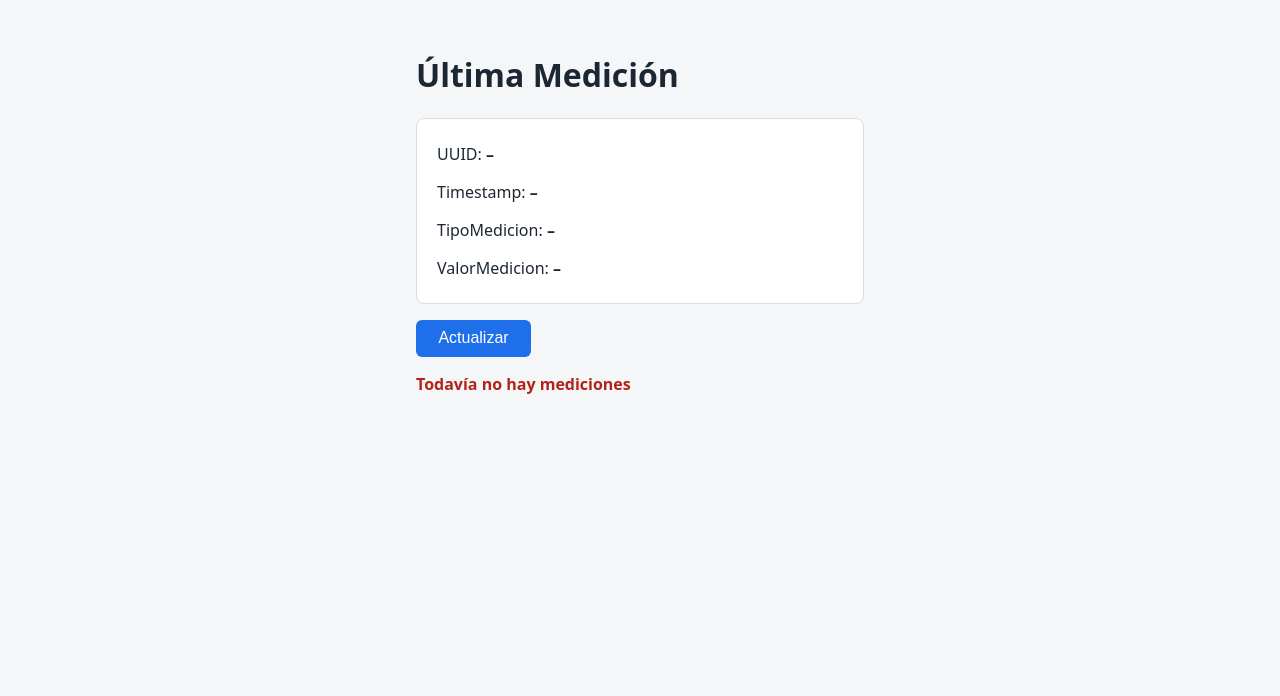
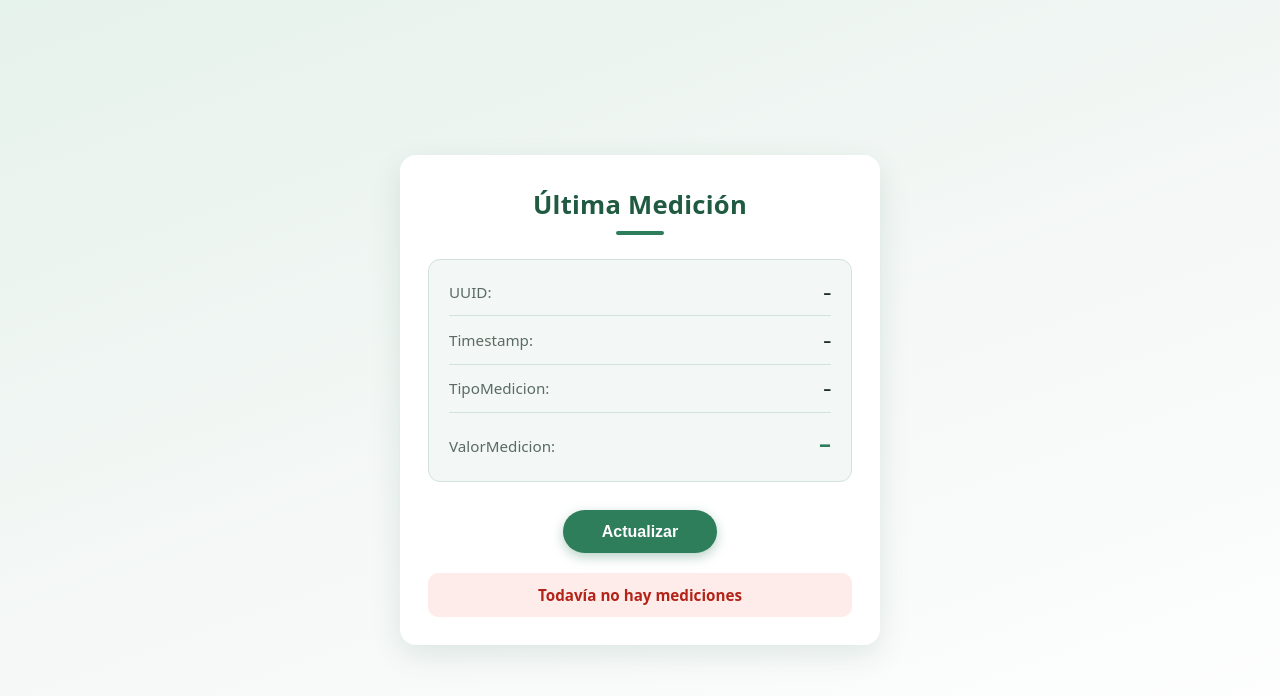
Before and after one commit to PelinnKaynak/proyecto_biometria_sprint_0, a website: page src/web/index.html in a window 1280 px wide. Both pictures are taken after a click on the button "Actualizar". Drawn offline with Linux system fonts and the light colour scheme; no server answers.

Commit message:
mejora del diseño visual, fecha legible y nombre del tipo

```diff
--- a/src/web/estilos.css
+++ b/src/web/estilos.css
@@ -1,47 +1,151 @@
 /* ---------------------------------------------------------------------------
    Fichero:     estilos.css
    Descripción: Estilos de la UX del navegador (doc/web_design.md).
+                Solo cambia el aspecto: la estructura (H1, DIV con 4 P,
+                botón y P de error) es la del diseño.
    Autora:      Pelin Kaynak
-   Fecha:       29/09/2026
+   Fecha:       06/10/2026
    Copyright:   (c) 2026 Pelin Kaynak - Proyecto Biometría y Medio Ambiente, EPSG-UPV
    --------------------------------------------------------------------------- */
 
+:root {
+  --verde: #2e7d5b;
+  --verde-oscuro: #1f5a41;
+  --verde-claro: #e6f2ec;
+  --fondo: #f3f7f5;
+  --texto: #1d2b25;
+  --texto-suave: #5b6b64;
+  --borde: #d3e3db;
+  --rojo: #b42318;
+  --rojo-claro: #fdecea;
+}
+
+* {
+  box-sizing: border-box;
+}
+
 body {
-  font-family: system-ui, sans-serif;
-  background: #f4f6f8;
-  color: #1d2733;
   margin: 0;
+  min-height: 100vh;
+  font-family: system-ui, -apple-system, "Segoe UI", Roboto, sans-serif;
+  color: var(--texto);
+  background: linear-gradient(160deg, var(--verde-claro) 0%, var(--fondo) 45%, #ffffff 100%);
+  display: flex;
+  align-items: center;
+  justify-content: center;
   padding: 2rem 1rem;
 }
 
+/* Tarjeta central que contiene toda la página */
 main {
-  max-width: 28rem;
-  margin: 0 auto;
+  width: 100%;
+  max-width: 30rem;
+  background: #ffffff;
+  border-radius: 16px;
+  box-shadow: 0 10px 30px rgba(31, 90, 65, 0.12);
+  padding: 2rem 1.75rem 1.75rem;
+  text-align: center;
 }
 
+/* Título (H1) */
+h1 {
+  margin: 0 0 1.5rem;
+  font-size: 1.6rem;
+  color: var(--verde-oscuro);
+  letter-spacing: 0.01em;
+}
+
+h1::after {
+  content: "";
+  display: block;
+  width: 3rem;
+  height: 4px;
+  margin: 0.6rem auto 0;
+  border-radius: 2px;
+  background: var(--verde);
+}
+
+/* Contenedor (DIV) con los datos de la medición */
 #contenedorMedicion {
-  background: #ffffff;
-  border: 1px solid #d5dde5;
-  border-radius: 8px;
+  background: var(--fondo);
+  border: 1px solid var(--borde);
+  border-radius: 12px;
   padding: 0.5rem 1.25rem;
+  text-align: left;
+}
+
+/* Cada dato (P): etiqueta a la izquierda, valor a la derecha */
+#contenedorMedicion p {
+  display: flex;
+  justify-content: space-between;
+  align-items: baseline;
+  gap: 1rem;
+  margin: 0;
+  padding: 0.85rem 0;
+  color: var(--texto-suave);
+  font-size: 0.95rem;
+}
+
+#contenedorMedicion p + p {
+  border-top: 1px solid var(--borde);
 }
 
 #contenedorMedicion span {
   font-weight: 600;
+  color: var(--texto);
+  text-align: right;
+  word-break: break-all;
 }
 
-#botonActualizar {
-  margin-top: 1rem;
-  padding: 0.6rem 1.4rem;
-  font-size: 1rem;
-  border: none;
-  border-radius: 6px;
-  background: #1f6feb;
-  color: #ffffff;
-  cursor: pointer;
+/* El valor de la medición destaca más que el resto */
+#ValorMedicion {
+  font-size: 1.5rem;
+  color: var(--verde) !important;
 }
 
+/* Botón Actualizar, centrado */
+#botonActualizar {
+  display: block;
+  margin: 1.75rem auto 0;
+  padding: 0.8rem 2.4rem;
+  font-size: 1rem;
+  font-weight: 600;
+  color: #ffffff;
+  background: var(--verde);
+  border: none;
+  border-radius: 999px;
+  box-shadow: 0 4px 12px rgba(46, 125, 91, 0.35);
+  cursor: pointer;
+  transition: background 0.15s, transform 0.15s, box-shadow 0.15s;
+}
+
+#botonActualizar:hover {
+  background: var(--verde-oscuro);
+  transform: translateY(-1px);
+  box-shadow: 0 6px 16px rgba(31, 90, 65, 0.35);
+}
+
+#botonActualizar:active {
+  transform: translateY(1px);
+  box-shadow: 0 2px 6px rgba(31, 90, 65, 0.3);
+}
+
+#botonActualizar:focus-visible {
+  outline: 3px solid var(--verde-claro);
+  outline-offset: 3px;
+}
+
+/* Mensaje de error (P) */
 #mensajeError {
-  color: #b42318;
+  margin: 1.25rem 0 0;
+  padding: 0.75rem 1rem;
+  border-radius: 10px;
+  background: var(--rojo-claro);
+  color: var(--rojo);
   font-weight: 600;
+  font-size: 0.95rem;
 }
+
+#mensajeError[hidden] {
+  display: none;
+}
--- a/src/web/ux.js
+++ b/src/web/ux.js
@@ -4,11 +4,20 @@
 //              lógica fake (nunca con la API REST directamente).
 //              Diseño en doc/web_design.md.
 // Autora:      Pelin Kaynak
-// Fecha:       30/09/2026
+// Fecha:       06/10/2026
 // Copyright:   (c) 2026 Pelin Kaynak - Proyecto Biometría y Medio Ambiente, EPSG-UPV
 // ---------------------------------------------------------------------------
 
 var laLogicaFake = new LogicaFakeNavegador()
+
+// Nombre que ve el usuario para cada TipoMedicion (códigos del Arduino)
+var NOMBRES_TIPO_MEDICION = { 11: 'CO2', 12: 'Temperatura', 13: 'Ruido' }
+
+// Formato de fecha y hora local (ej. 06/10/2026, 11:52:54)
+var FORMATO_FECHA = {
+  day: '2-digit', month: '2-digit', year: 'numeric',
+  hour: '2-digit', minute: '2-digit', second: '2-digit',
+}
 
 // ---------------------------------------------------------------------------
 // botonActualizarPulsado() -->
@@ -31,11 +40,18 @@ async function botonActualizarPulsado() {
 // ---------------------------------------------------------------------------
 // medicion: JSON( UUID: Text, Timestamp: Text, TipoMedicion: N, ValorMedicion: Z )
 //   --> mostrarMedicion() -->
+//
+// Para el usuario: el Timestamp se muestra como fecha y hora local y el
+// TipoMedicion con su nombre (11 -> CO2). Un tipo desconocido se muestra
+// con su número.
 // ---------------------------------------------------------------------------
 function mostrarMedicion(medicion) {
+  const fechaLocal = new Date(medicion.Timestamp).toLocaleString('es-ES', FORMATO_FECHA)
+  const nombreTipo = NOMBRES_TIPO_MEDICION[medicion.TipoMedicion] || medicion.TipoMedicion
+
   document.getElementById('UUID').textContent = medicion.UUID
-  document.getElementById('Timestamp').textContent = medicion.Timestamp
-  document.getElementById('TipoMedicion').textContent = medicion.TipoMedicion
+  document.getElementById('Timestamp').textContent = fechaLocal
+  document.getElementById('TipoMedicion').textContent = nombreTipo
   document.getElementById('ValorMedicion').textContent = medicion.ValorMedicion
 
   document.getElementById('mensajeError').hidden = true
```
Also changed, not shown: doc/web_design.md (+8 -4 lines), src/web/test/ux.test.js (+15 -2 lines), 10 other files.
